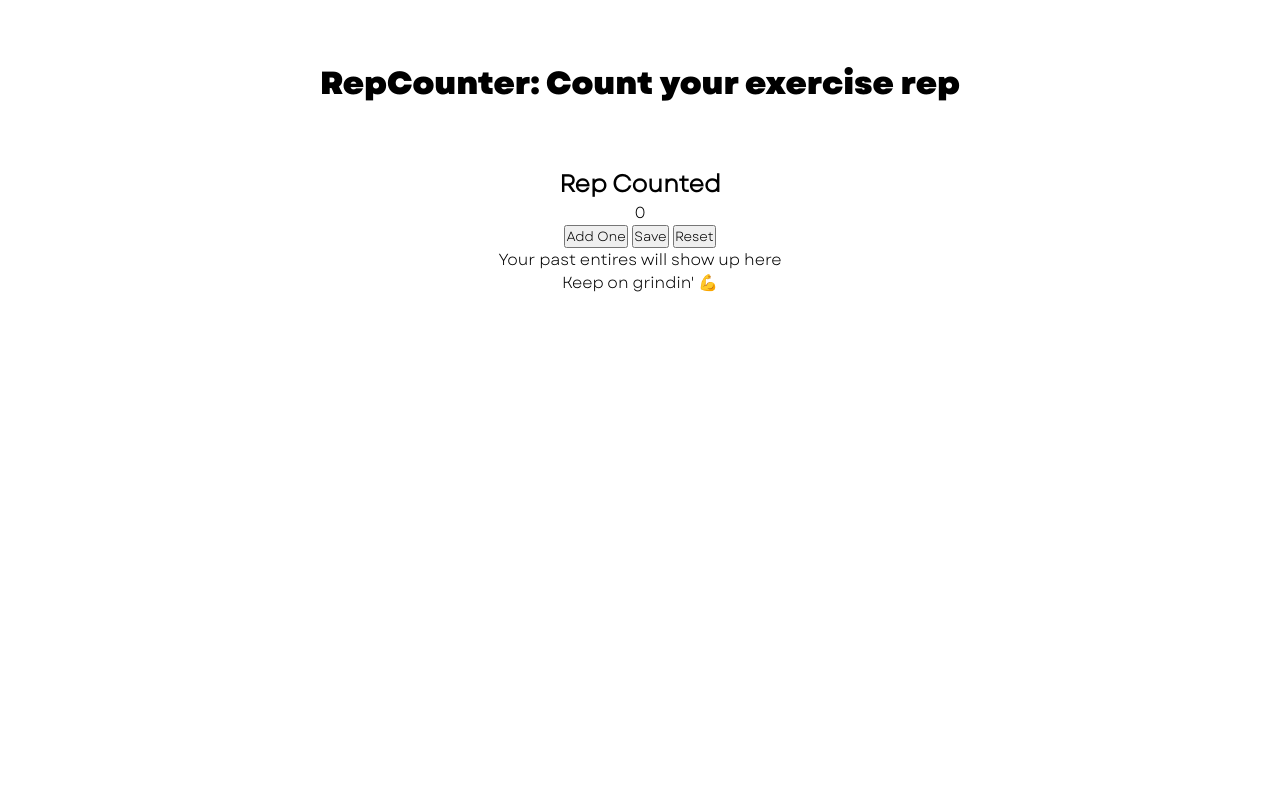
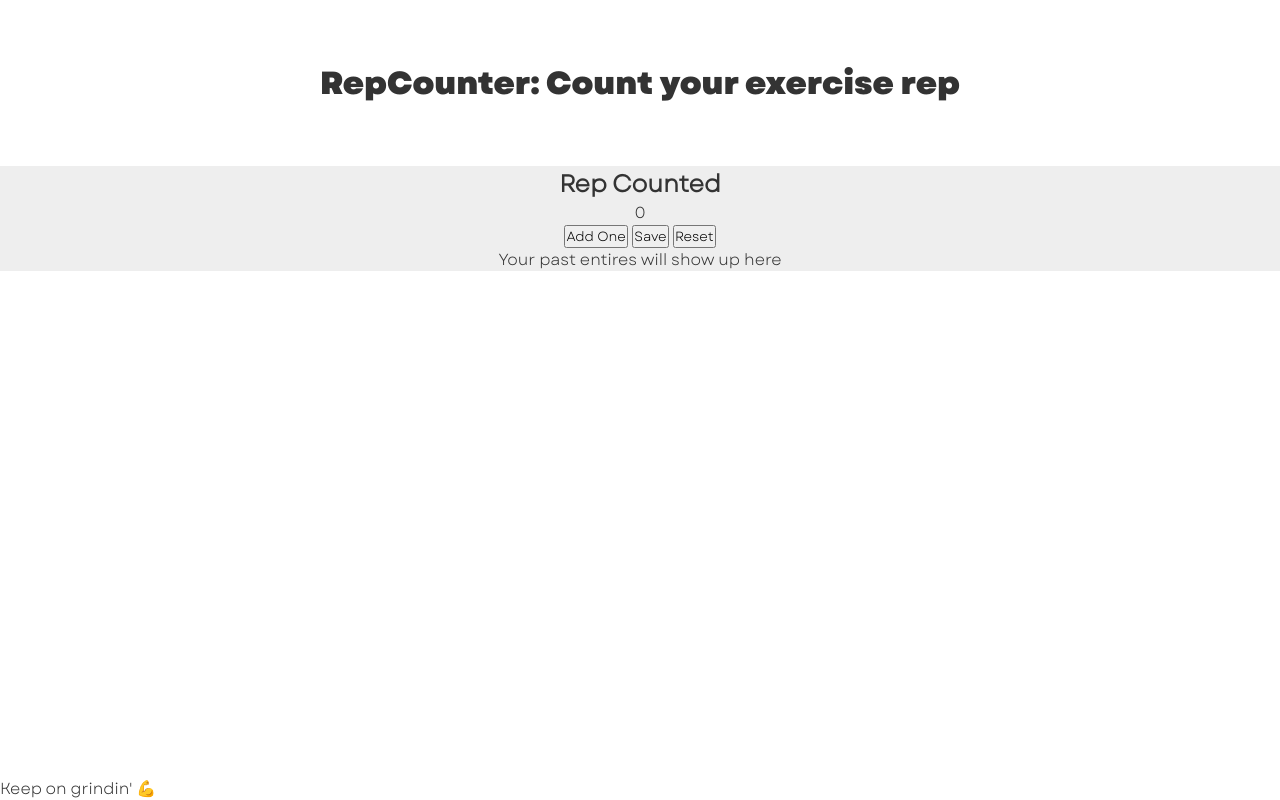
Before and after one commit to shantanuuchak/repcounter, a plain HTML site: page index.html in a window 1280 px wide. Drawn offline with Linux system fonts and the light colour scheme.

Commit message:
footer at bottom

```diff
--- a/index.html
+++ b/index.html
@@ -13,7 +13,7 @@
       <h2 class="fitness-logo"></h2>
     </header>
     <main>
-      <section class="counter">
+      <section class="counter-box">
         <h2 class="heading">Rep Counted</h2>
         <p class="count">0</p>
         <div class="buttons">
--- a/style.css
+++ b/style.css
@@ -8,6 +8,7 @@
 body {
   font-family: "Garet Book", sans-serif;
   text-align: center;
+  color: #333;
 }
 
 header {
@@ -16,6 +17,15 @@ header {
   font-family: "Garet Heavy", sans-serif;
 }
 
+.counter-box {
+  background: #eee;
+}
+
 button {
   font-family: inherit;
 }
+
+footer {
+  position: fixed;
+  bottom: 0;
+}
```
